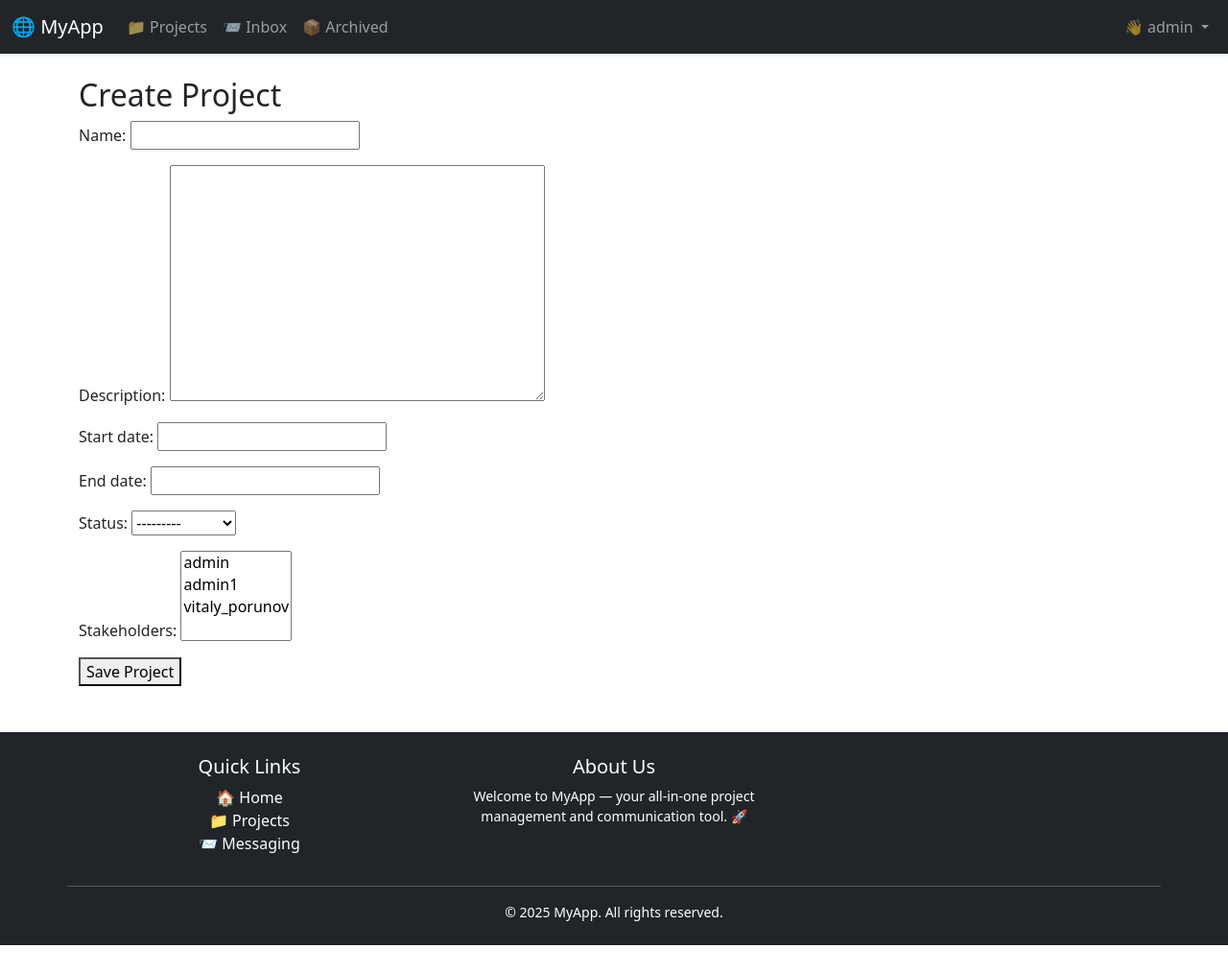
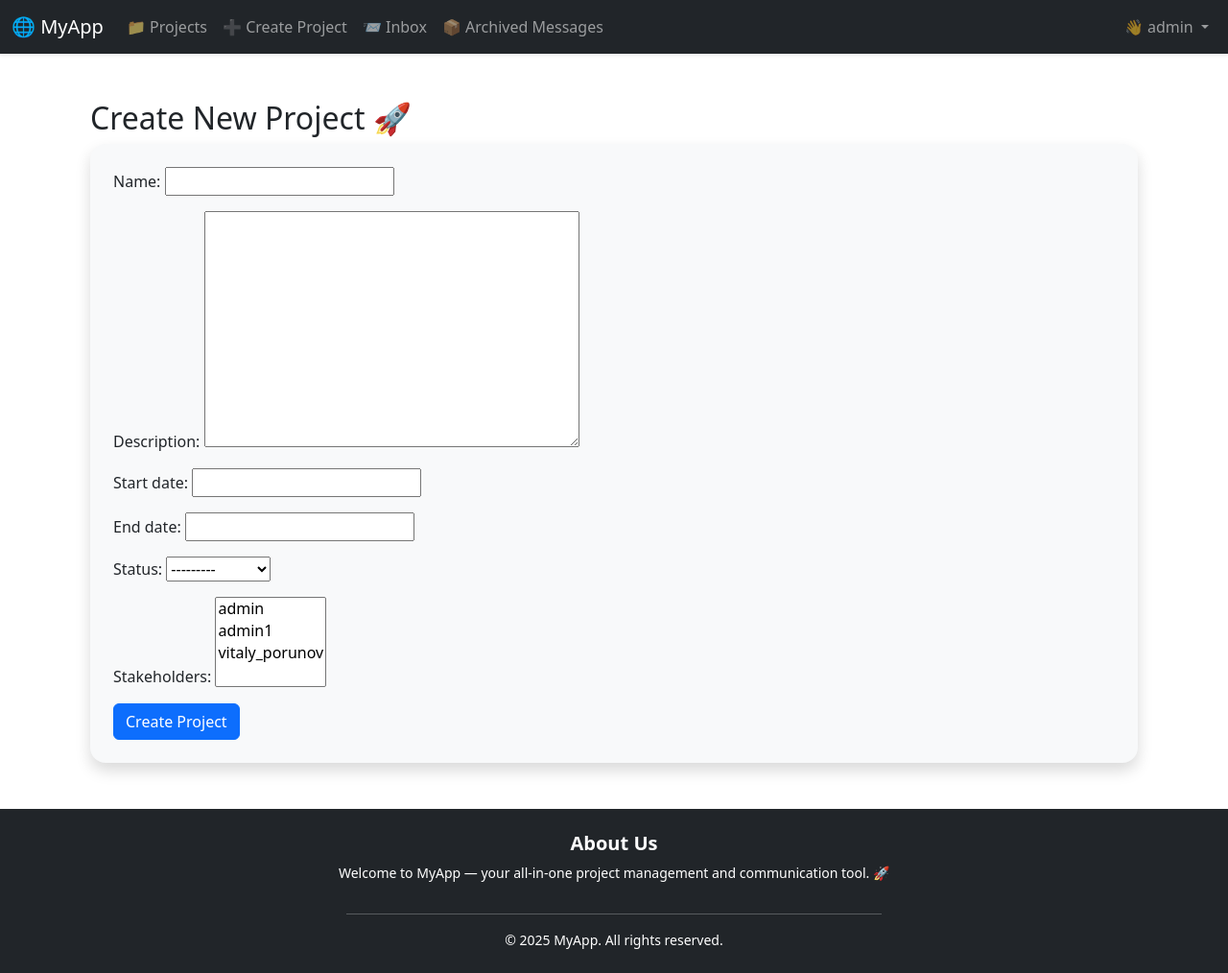
Before and after one commit to vitalyporunov/project_5, a Django app: page /projects/create/ in a window 1280 px wide. Shown: the whole page at 96% size. Before the commit the page ends 985 px from the top, so only its background shows below. Run offline with Django 5.2, Linux system fonts and the light colour scheme; a user stored in the database is signed in; data comes from the database, SQL or seed files in the repository; both versions use the stored data as it was after the commit.

Commit message:
added new elements to navbar

```diff
--- a/config/settings.py
+++ b/config/settings.py
@@ -138,4 +138,5 @@ EMAIL_USE_TLS = True
 EMAIL_HOST_USER = 'vitaly.porunov@gmail.com'
 EMAIL_HOST_PASSWORD = 'Smcjketd03!'
 
-LOGIN_REDIRECT_URL = '/users/profile/'
+LOGIN_REDIRECT_URL = '/projects/'
+LOGOUT_REDIRECT_URL = '/'
--- a/projects/templates/projects/project_form.html
+++ b/projects/templates/projects/project_form.html
@@ -1,10 +1,12 @@
-{% extends "base.html" %}
+{% extends 'base.html' %}
 
 {% block content %}
-<h2>Create Project</h2>
-<form method="post">
-    {% csrf_token %}
-    {{ form.as_p }}
-    <button type="submit">Save Project</button>
-</form>
+<div class="container mt-5">
+    <h2>Create New Project 🚀</h2>
+    <form method="POST" class="shadow p-4 rounded-4 bg-light">
+        {% csrf_token %}
+        {{ form.as_p }}  <!-- ✅ Renders the form fields -->
+        <button type="submit" class="btn btn-primary">Create Project</button>
+    </form>
+</div>
 {% endblock %}
--- a/projects/urls.py
+++ b/projects/urls.py
@@ -3,6 +3,6 @@ from . import views
 
 urlpatterns = [
     path('', views.project_list, name='projects'),
-    path('create/', views.project_create, name='project_create'),
+    path('create/', views.project_create, name='create_project'),
     path('<int:pk>/', views.project_detail, name='project_detail'),
 ]
--- a/templates/partials/footer.html
+++ b/templates/partials/footer.html
@@ -1,25 +1,14 @@
 <footer class="bg-dark text-white py-4 mt-5 shadow-sm">
     <div class="container text-center">
-        <div class="row">
-            <!-- Quick Links -->
-            <div class="col-md-4 mb-3">
-                <h5>Quick Links</h5>
-                <ul class="list-unstyled">
-                    <li><a href="{% url 'home' %}" class="text-white text-decoration-none">🏠 Home</a></li>
-                    <li><a href="{% url 'projects' %}" class="text-white text-decoration-none">📁 Projects</a></li>
-                    <li><a href="{% url 'inbox' %}" class="text-white text-decoration-none">📨 Messaging</a></li>
-                </ul>
-            </div>
+        <!-- About Us Section -->
+        <div class="d-flex flex-column justify-content-center align-items-center">
+            <h5 class="fw-bold">About Us</h5>
+            <p class="small mb-3">
+                Welcome to MyApp — your all-in-one project management and communication tool. 🚀
+            </p>
+        </div>
 
-            <!-- About Section -->
-            <div class="col-md-4 mb-3">
-                <h5>About Us</h5>
-                <p class="small">
-                    Welcome to MyApp — your all-in-one project management and communication tool. 🚀
-                </p>
-            </div>
-
-        <hr class="border-light">
+        <hr class="border-light w-50 mx-auto"> <!-- Centered Horizontal Line -->
 
         <!-- Footer Bottom -->
         <p class="mb-0 small">&copy; 2025 MyApp. All rights reserved.</p>
--- a/templates/partials/navbar.html
+++ b/templates/partials/navbar.html
@@ -1,53 +1,48 @@
-{% load static %}
-
 <nav class="navbar navbar-expand-lg navbar-dark bg-dark shadow-sm">
     <div class="container-fluid">
-        <!-- Brand Logo -->
         <a class="navbar-brand" href="{% url 'home' %}">🌐 MyApp</a>
 
-        <!-- Hamburger Icon for Mobile -->
+        <!-- Mobile Menu Toggle -->
         <button class="navbar-toggler" type="button" data-bs-toggle="collapse" data-bs-target="#navbarContent" aria-controls="navbarContent" aria-expanded="false" aria-label="Toggle navigation">
             <span class="navbar-toggler-icon"></span>
         </button>
 
-        <!-- Navbar Content -->
         <div class="collapse navbar-collapse" id="navbarContent">
-            <!-- Left Side Links -->
             <ul class="navbar-nav me-auto mb-2 mb-lg-0">
                 <li class="nav-item">
                     <a class="nav-link" href="{% url 'projects' %}">📁 Projects</a>
                 </li>
                 <li class="nav-item">
+                    <a class="nav-link" href="{% url 'create_project' %}">➕ Create Project</a>
+                </li>
+                <li class="nav-item">
                     <a class="nav-link" href="{% url 'inbox' %}">📨 Inbox</a>
                 </li>
                 <li class="nav-item">
-                    <a class="nav-link" href="{% url 'archived_messages' %}">📦 Archived</a>
+                    <a class="nav-link" href="{% url 'archived_messages' %}">📦 Archived Messages</a>  <!-- ✅ Restored -->
                 </li>
             </ul>
 
             <!-- Right Side (Authentication Links) -->
             <ul class="navbar-nav ms-auto mb-2 mb-lg-0">
                 {% if user.is_authenticated %}
-                    <!-- User Dropdown -->
                     <li class="nav-item dropdown">
-                        <a class="nav-link dropdown-toggle" href="#" id="userDropdown" role="button" data-bs-toggle="dropdown" aria-expanded="false">
+                        <a class="nav-link dropdown-toggle" href="#" id="profileDropdown" role="button" data-bs-toggle="dropdown" aria-expanded="false">
                             👋 {{ user.username }}
                         </a>
-                        <ul class="dropdown-menu dropdown-menu-end" aria-labelledby="userDropdown">
-                            <li><a class="dropdown-item" href="{% url 'profile' %}">👤 Profile</a></li>
-                            <li><a class="dropdown-item" href="{% url 'profile_update' %}">✏️ Edit Profile</a></li>
+                        <ul class="dropdown-menu dropdown-menu-end" aria-labelledby="profileDropdown">
+                            <li><a class="dropdown-item" href="{% url 'profile' %}">👤 View Profile</a></li>   <!-- ✅ Profile Link -->
+                            <li><a class="dropdown-item" href="{% url 'profile_update' %}">✏️ Edit Profile</a></li> <!-- ✅ Profile Edit -->
                             <li><hr class="dropdown-divider"></li>
                             <li>
-                                <!-- Logout Button (POST Request) -->
-                                <form action="{% url 'logout' %}" method="POST" style="display: inline;">
+                                <form action="{% url 'logout' %}" method="POST">
                                     {% csrf_token %}
-                                    <button type="submit" class="dropdown-item text-danger">🚪 Logout</button>
+                                    <button type="submit" class="dropdown-item text-danger">🚪 Logout</button>  <!-- ✅ Secure Logout -->
                                 </form>
                             </li>
                         </ul>
                     </li>
                 {% else %}
-                    <!-- Login & Register Links for Unauthenticated Users -->
                     <li class="nav-item">
                         <a class="nav-link" href="{% url 'login' %}">🔐 Login</a>
                     </li>
--- a/users/templates/users/profile.html
+++ b/users/templates/users/profile.html
@@ -5,7 +5,6 @@
     <h2 class="text-center">👤 Your Profile</h2>
     <div class="card shadow-sm p-4 mx-auto mt-4" style="max-width: 500px; border-radius: 15px;">
         <div class="text-center mb-4">
-            <img src="https://via.placeholder.com/100" class="rounded-circle" alt="Profile Picture">
         </div>
 
         <ul class="list-group list-group-flush">
@@ -22,9 +21,4 @@
             <a href="{% url 'password_change' %}" class="btn btn-warning w-100 ms-2">Change Password 🔑</a>
         </div>
     </div>
-
-    <div class="text-center mt-4">
-        <a href="{% url 'logout' %}" class="btn btn-danger">Logout 🚪</a>
-    </div>
-</div>
 {% endblock %}
```
Also changed, not shown: config/static/css/styles.css (+39 -0 lines), templates/home.html (+7 -1 lines), db.sqlite3.
